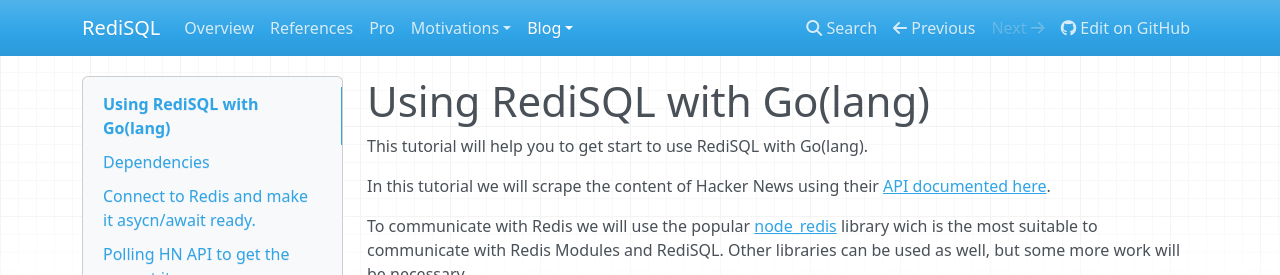
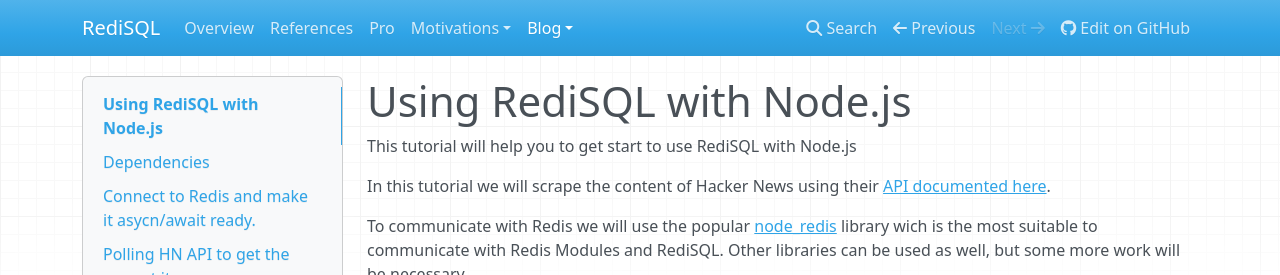
Before and after one commit to RedBeardLab/rediSQL, an MkDocs documentation site: the page built from doc/docs/blog/node/using-redisql-with-node.md, in a window 1280 px wide and 900 px high. Shown: the top 275 px of the window. Built offline with MkDocs 1.6.1, drawn with Linux system fonts in a browser that asks for light colours; nearby versions of some CDN libraries; old or Windows-style settings are respelled for this version of MkDocs.

Commit message:
fix error in blog intestation

```diff
--- a/doc/docs/blog/node/using-redisql-with-node.md
+++ b/doc/docs/blog/node/using-redisql-with-node.md
@@ -1,7 +1,7 @@
 
-# Using RediSQL with Go(lang)
+# Using RediSQL with Node.js
 
-This tutorial will help you to get start to use RediSQL with Go(lang).
+This tutorial will help you to get start to use RediSQL with Node.js
 
 In this tutorial we will scrape the content of Hacker News using their [API documented here][hn-api].
 
```
